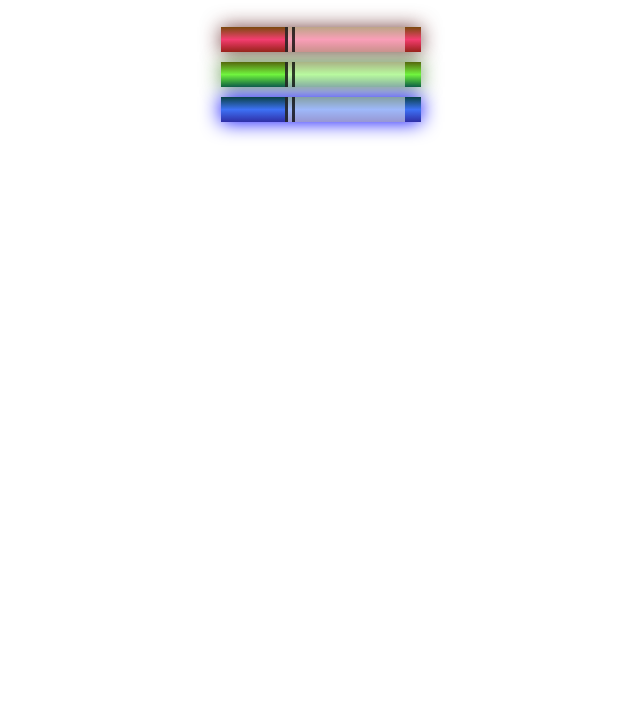
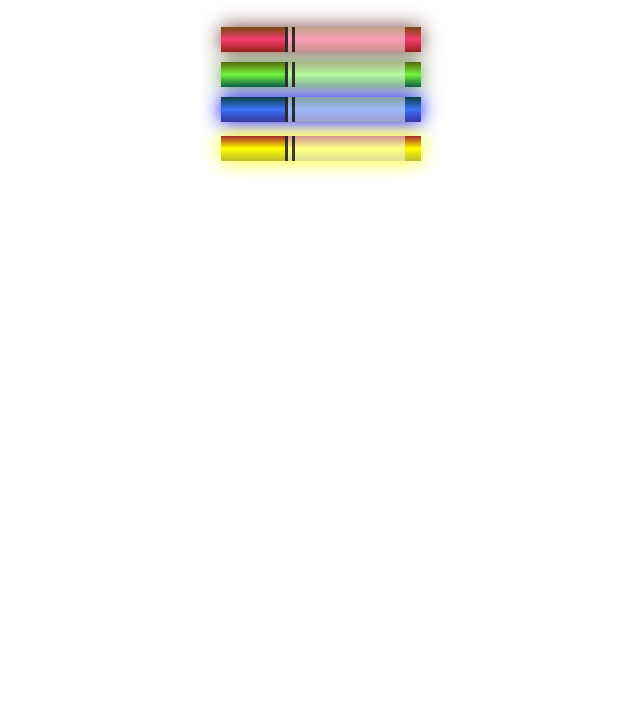
Before and after one commit to jeffreyortiz/css-color-markers, a plain HTML site: page index.html in a window 1280 px wide. Shown: the part 73-800 px from the top of the page, without its empty margins (319-959 px from the left). Drawn offline with Linux system fonts and the light colour scheme.

Commit message:
added yellow marker
Added a yellow marker using the new learning from the original freecodecamp.org project.

```diff
--- a/index.html
+++ b/index.html
@@ -20,6 +20,9 @@
       <div class="marker blue">
         <div class="cap"></div>
         <div class="sleeve"></div>
+      <div class="marker yellow">
+          <div class="cap"></div>
+          <div class="sleeve"></div>
       </div>
     </div>
   </body>
--- a/styles.css
+++ b/styles.css
@@ -43,3 +43,8 @@ h1 {
     background: linear-gradient(hsl(186, 76%, 16%), hsl(223, 90%, 60%), hsl(240, 56%, 42%));
     box-shadow: 0 0 20px 0 blue;
   }
+
+  .yellow {
+    background: linear-gradient(rgb(165, 42, 42),rgb(255, 255, 0),rgb(190, 190, 47));
+    box-shadow: 0 0 20px 0 yellow;
+  }
```
